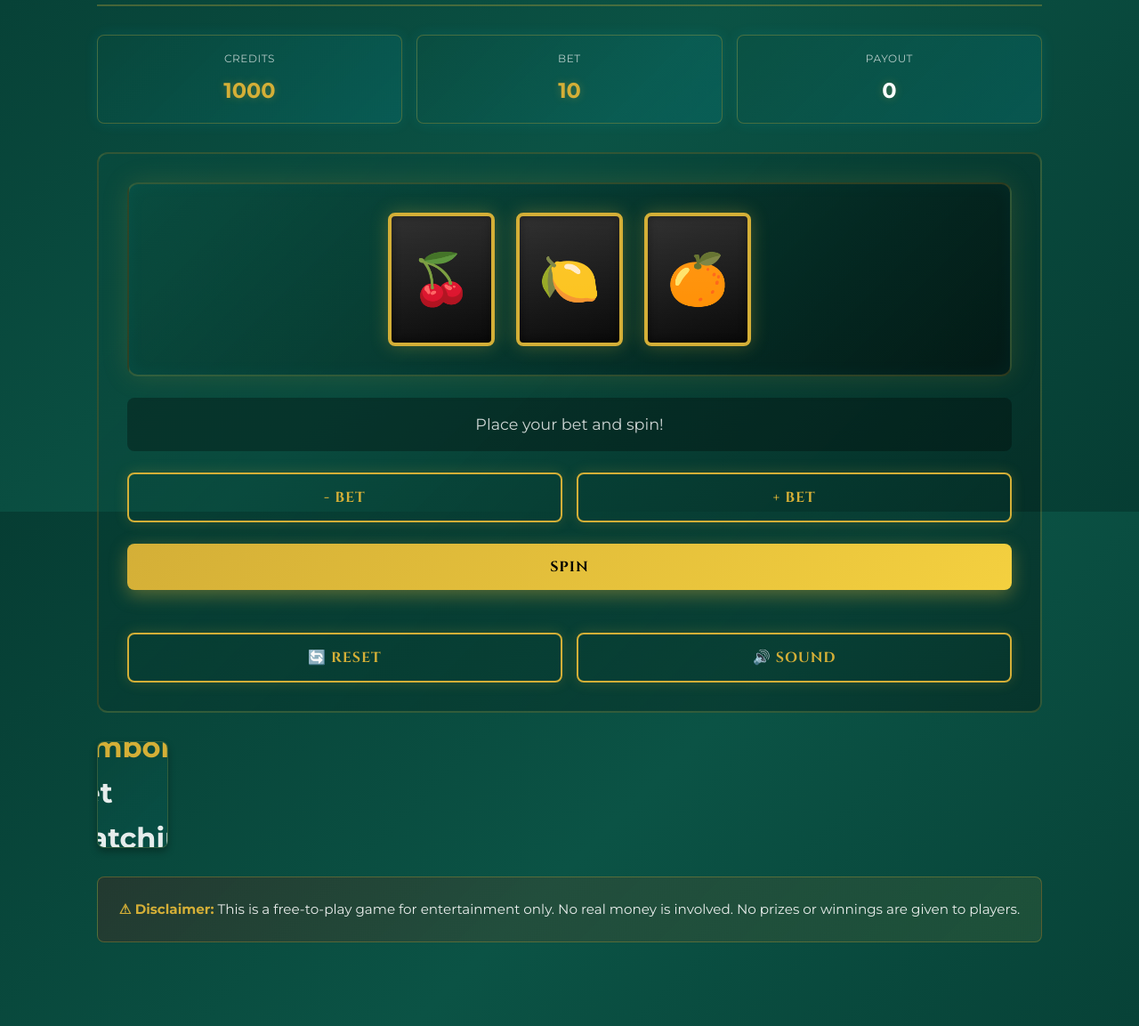
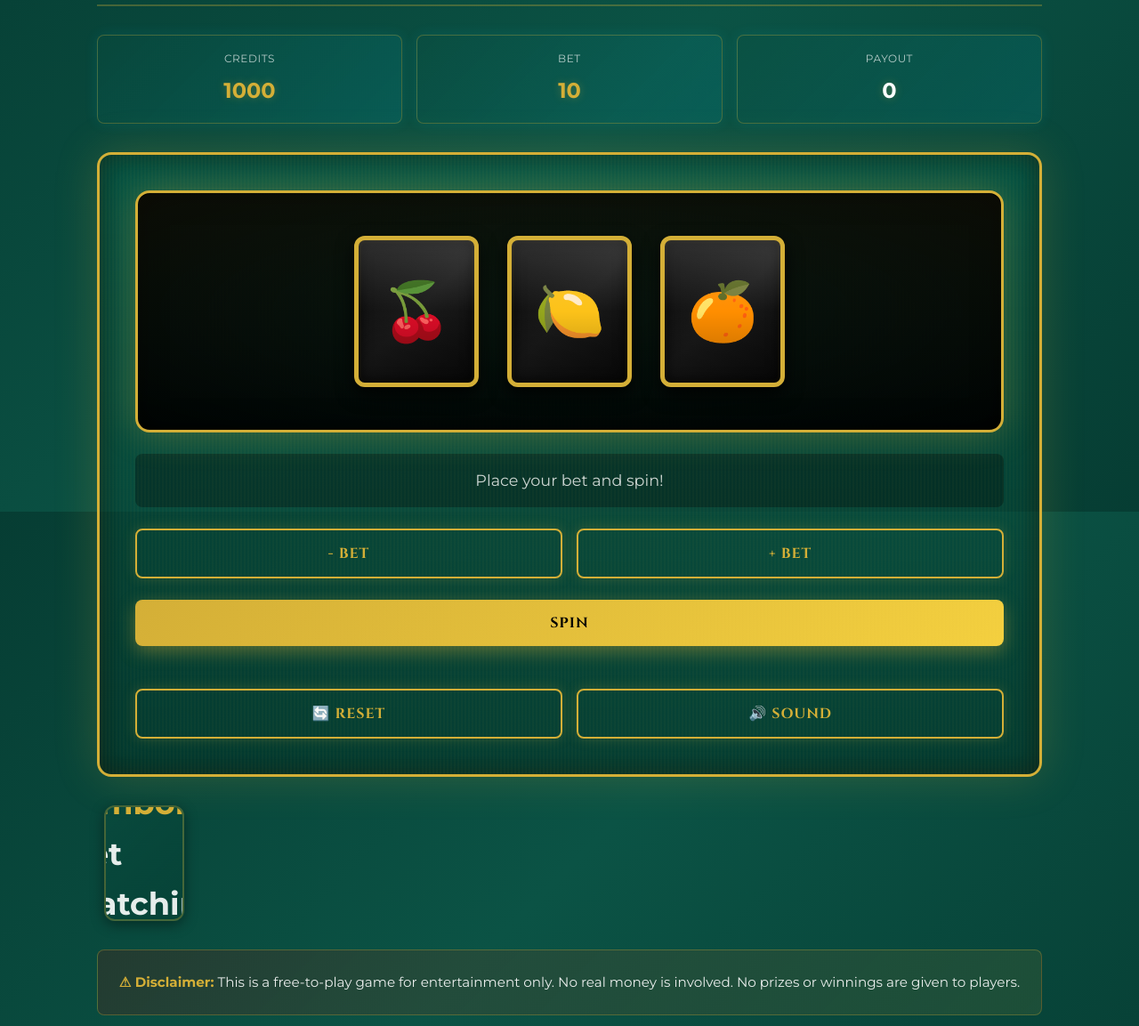
Before and after one commit to Krishnaait/AYACHI-casino, a PHP site: page /games/slots.php in a window 1280 px wide. Shown: the part 225-1378 px from the top of the page at 89% size. Run offline with PHP 8.4, Linux system fonts and the light colour scheme.

Commit message:
ENHANCE: Professional casino UI design - improved game tables, cards, buttons, shadows, and lighting

```diff
--- a/public/css/games.css
+++ b/public/css/games.css
@@ -62,16 +62,30 @@
   text-shadow: 0 0 10px rgba(212, 175, 55, 0.3);
 }
 
-/* GAME BOARD */
+/* GAME BOARD - PROFESSIONAL CASINO TABLE */
 .game-board {
-  background: linear-gradient(135deg, rgba(11, 83, 69, 0.15), rgba(0, 0, 0, 0.3));
-  border: 2px solid rgba(212, 175, 55, 0.2);
-  border-radius: 12px;
-  padding: 2rem;
+  background: linear-gradient(180deg, rgba(0, 100, 80, 0.4), rgba(0, 50, 40, 0.6)), radial-gradient(ellipse at center, rgba(212, 175, 55, 0.05), transparent);
+  border: 3px solid #d4af37;
+  border-radius: 16px;
+  padding: 2.5rem;
   margin-bottom: 2rem;
   display: flex;
   flex-direction: column;
   gap: 1.5rem;
+  box-shadow: 0 0 50px rgba(212, 175, 55, 0.2), inset 0 0 30px rgba(0, 0, 0, 0.5), inset 0 0 20px rgba(212, 175, 55, 0.1);
+  position: relative;
+}
+
+.game-board::before {
+  content: '';
+  position: absolute;
+  top: 0;
+  left: 0;
+  right: 0;
+  bottom: 0;
+  background: repeating-linear-gradient(90deg, transparent, transparent 2px, rgba(212, 175, 55, 0.03) 2px, rgba(212, 175, 55, 0.03) 4px);
+  border-radius: 16px;
+  pointer-events: none;
 }
 
 /* ============================================
@@ -81,28 +95,43 @@
 .slots-container {
   display: flex;
   justify-content: center;
-  gap: 1.5rem;
-  padding: 2rem;
-  background: linear-gradient(135deg, rgba(11, 83, 69, 0.3), rgba(0, 0, 0, 0.5));
-  border: 2px solid rgba(212, 175, 55, 0.2);
-  border-radius: 12px;
-  box-shadow: 0 0 30px rgba(212, 175, 55, 0.15), inset 0 0 20px rgba(0, 212, 255, 0.05);
+  align-items: center;
+  gap: 2rem;
+  padding: 3rem 2rem;
+  background: radial-gradient(ellipse at center, rgba(0, 0, 0, 0.8), rgba(0, 0, 0, 0.95));
+  border: 3px solid #d4af37;
+  border-radius: 16px;
+  box-shadow: 0 0 40px rgba(212, 175, 55, 0.3), inset 0 0 30px rgba(0, 0, 0, 0.7);
+  position: relative;
+}
+
+.slots-container::before {
+  content: '';
+  position: absolute;
+  top: 0;
+  left: 0;
+  right: 0;
+  bottom: 0;
+  background: linear-gradient(180deg, rgba(212, 175, 55, 0.05), transparent);
+  border-radius: 16px;
+  pointer-events: none;
 }
 
 .reel {
-  width: 120px;
-  height: 150px;
+  width: 140px;
+  height: 170px;
   display: flex;
   align-items: center;
   justify-content: center;
-  font-size: 3.5rem;
-  background: linear-gradient(135deg, #1a1a1a, #0a0a0a);
-  border: 4px solid #d4af37;
-  border-radius: 8px;
+  font-size: 4rem;
+  background: linear-gradient(135deg, #0a0a0a 0%, #1a1a1a 50%, #0a0a0a 100%);
+  border: 5px solid #d4af37;
+  border-radius: 12px;
   font-weight: bold;
-  box-shadow: 0 0 20px rgba(212, 175, 55, 0.3), inset 0 0 10px rgba(0, 0, 0, 0.8);
+  box-shadow: 0 8px 20px rgba(0, 0, 0, 0.8), inset 0 0 15px rgba(0, 0, 0, 0.9), inset 0 0 5px rgba(212, 175, 55, 0.2);
   position: relative;
   overflow: hidden;
+  z-index: 2;
 }
 
 .reel::before {
@@ -112,8 +141,9 @@
   left: 0;
   right: 0;
   bottom: 0;
-  background: linear-gradient(180deg, rgba(255, 255, 255, 0.1), transparent);
+  background: linear-gradient(180deg, rgba(255, 255, 255, 0.15), transparent 50%, rgba(0, 0, 0, 0.3));
   pointer-events: none;
+  z-index: 1;
 }
 
 .reel.spinning {
@@ -305,18 +354,19 @@
 }
 
 .card {
-  width: 80px;
-  height: 120px;
-  background: white;
-  border: 2px solid #d4af37;
-  border-radius: 8px;
+  width: 90px;
+  height: 130px;
+  background: linear-gradient(135deg, #ffffff 0%, #f5f5f5 100%);
+  border: 3px solid #333;
+  border-radius: 10px;
   display: flex;
   align-items: center;
   justify-content: center;
-  font-size: 2rem;
+  font-size: 2.2rem;
   font-weight: bold;
-  box-shadow: 0 4px 8px rgba(0, 0, 0, 0.3);
+  box-shadow: 0 8px 16px rgba(0, 0, 0, 0.4), inset 0 1px 0 rgba(255, 255, 255, 0.5);
   position: relative;
+  margin: 0.5rem;
 }
 
 .card.hidden {
@@ -550,11 +623,12 @@
 
 /* HOW TO PLAY SECTION */
 .card {
-  background: linear-gradient(135deg, rgba(11, 83, 69, 0.15), rgba(0, 212, 255, 0.05));
-  border: 1px solid rgba(212, 175, 55, 0.2);
-  border-radius: 8px;
+  background: linear-gradient(135deg, rgba(11, 83, 69, 0.2), rgba(0, 50, 40, 0.3));
+  border: 2px solid rgba(212, 175, 55, 0.3);
+  border-radius: 12px;
   overflow: hidden;
   margin-bottom: 2rem;
+  box-shadow: 0 4px 15px rgba(0, 0, 0, 0.4);
 }
 
 .card-header {
```
Also changed, not shown: other parts of public/css/games.css (+51 -9 lines).
